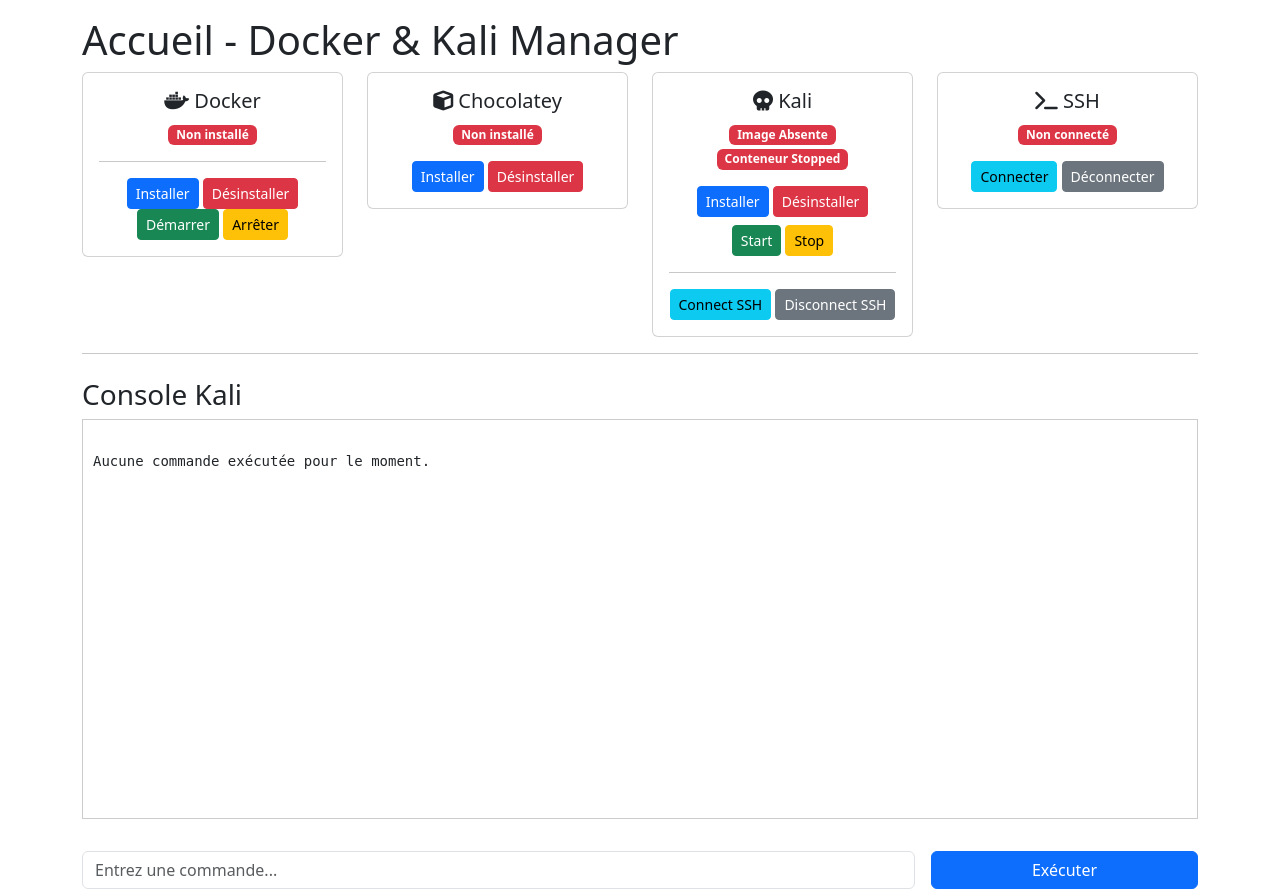
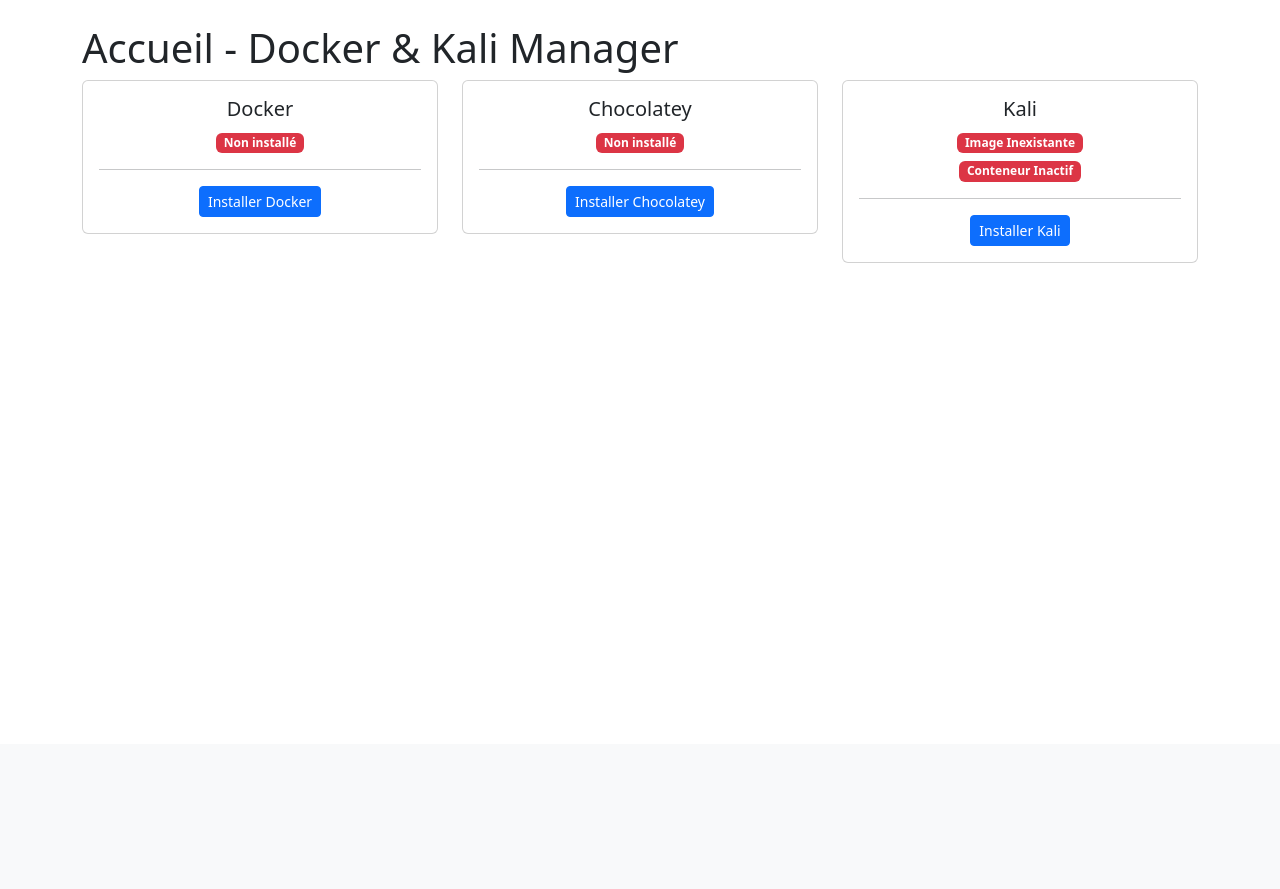
Before and after one commit to bcharthur/docker_kali_flask, a Flask app: page / in a window 1280 px wide. Shown: the part 56-945 px from the top of the page. After the commit the page ends 319 px from the top, so only its background shows below. Run offline with Flask 3, Linux system fonts and the light colour scheme.

Commit message:
amélioration

```diff
--- a/Controller/chocolatey_controller.py
+++ b/Controller/chocolatey_controller.py
@@ -9,8 +9,3 @@
 def install_chocolatey():
     choco_service.install_chocolatey()
     return redirect(url_for('home_bp.index'))
-
-@choco_bp.route('/choco/uninstall', methods=['POST'])
-def uninstall_chocolatey():
-    choco_service.uninstall_chocolatey()
-    return redirect(url_for('home_bp.index'))
--- a/Controller/home_controller.py
+++ b/Controller/home_controller.py
@@ -3,28 +3,21 @@
 from Service.docker_service import DockerService
 from Service.chocolatey_service import ChocolateyService
 from Service.kali_service import KaliService
-from Service.ssh_service import SSHService
-from Service.console_service import ConsoleService
 
 home_bp = Blueprint('home_bp', __name__)
 
 docker_service = DockerService()
 choco_service = ChocolateyService()
 kali_service = KaliService()
-ssh_service = SSHService()
-console_service = ConsoleService()
 
 @home_bp.route('/', methods=['GET'])
 def index():
     docker_status = docker_service.check_docker()
     choco_status = choco_service.check_chocolatey()
     kali_status = kali_service.check_kali()
-    ssh_status = ssh_service.check_ssh()
-
-    console_logs = console_service.get_logs()
-    return render_template('home/index.html',
-                           docker_status=docker_status,
-                           choco_status=choco_status,
-                           kali_status=kali_status,
-                           ssh_status=ssh_status,
-                           console_logs=console_logs)
+    return render_template(
+        'home/index.html',
+        docker_status=docker_status,
+        choco_status=choco_status,
+        kali_status=kali_status
+    )
--- a/Entity/docker_status.py
+++ b/Entity/docker_status.py
@@ -1,10 +1,8 @@
 # Entity/docker_status.py
-
 class DockerStatus:
-    def __init__(self, installed=False, version=None, running=False):
+    def __init__(self, installed=False, version=None):
         self.installed = installed
         self.version = version
-        self.running = running
 
     def __repr__(self):
-        return f"DockerStatus(installed={self.installed}, version={self.version}, running={self.running})"
+        return f"DockerStatus(installed={self.installed}, version={self.version})"
--- a/Entity/kali_status.py
+++ b/Entity/kali_status.py
@@ -5,4 +5,5 @@
         self.container_running = container_running
 
     def __repr__(self):
-        return f"KaliStatus(image_exists={self.image_exists}, container_running={self.container_running})"
+        return (f"KaliStatus(image_exists={self.image_exists}, "
+                f"container_running={self.container_running})")
--- a/app.py
+++ b/app.py
@@ -1,24 +1,19 @@
 # app.py
 from flask import Flask
+from Controller.home_controller import home_bp
 from Controller.docker_controller import docker_bp
 from Controller.chocolatey_controller import choco_bp
 from Controller.kali_controller import kali_bp
-from Controller.ssh_controller import ssh_bp
-from Controller.console_controller import console_bp
-from Controller.home_controller import home_bp
 
 def create_app():
-
     app = Flask(__name__)
     app.secret_key = "SECRET_KEY"
 
-    # Register blueprints
+    # Register Blueprints
     app.register_blueprint(home_bp, url_prefix='/')
     app.register_blueprint(docker_bp, url_prefix='/')
     app.register_blueprint(choco_bp, url_prefix='/')
     app.register_blueprint(kali_bp, url_prefix='/')
-    app.register_blueprint(ssh_bp, url_prefix='/')
-    app.register_blueprint(console_bp, url_prefix='/')
 
     return app
 
--- a/templates/base.html
+++ b/templates/base.html
@@ -1,19 +1,20 @@
+<!-- templates/base.html -->
 <!DOCTYPE html>
 <html lang="fr">
 <head>
   <meta charset="UTF-8" />
-  <title>Docker Kali Manager</title>
+  <title>Mon Docker & Kali Manager</title>
+  <!-- Bootstrap 5.x -->
   <link href="https://cdn.jsdelivr.net/npm/bootstrap@5.3.0/dist/css/bootstrap.min.css" rel="stylesheet">
-  <link rel="stylesheet" href="https://cdnjs.cloudflare.com/ajax/libs/font-awesome/6.0.0/css/all.min.css" />
 </head>
 <body>
-  <nav class="navbar navbar-expand-lg navbar-light bg-light mb-3">
+<nav class="navbar navbar-expand-md navbar-light bg-light">
   <div class="container">
     <a class="navbar-brand" href="{{ url_for('home_bp.index') }}">Docker Kali Manager</a>
   </div>
 </nav>
 
-  <div class="container">
+<div class="container mt-4">
   {% block content %}{% endblock %}
 </div>
 
--- a/templates/home/index.html
+++ b/templates/home/index.html
@@ -2,153 +2,83 @@
 {% block content %}
 <h1>Accueil - Docker & Kali Manager</h1>
 
-<div class="row row-cols-1 row-cols-md-2 row-cols-lg-4 g-4">
-  <!-- Docker card -->
+<div class="row row-cols-1 row-cols-md-3 g-4">
+
+  <!-- Docker Card -->
   <div class="col">
     <div class="card text-center">
       <div class="card-body">
-      <h5 class="card-title"><i class="fa-brands fa-docker"></i> Docker</h5>
+        <h5 class="card-title">
+          <i class="fa-brands fa-docker"></i> Docker
+        </h5>
         {% if docker_status.installed %}
           <span class="badge bg-success">Installé</span>
-        {% if docker_status.running %}
-          <span class="badge bg-success">Démarré</span>
-        {% else %}
-          <span class="badge bg-danger">Arrêté</span>
-        {% endif %}
+          <p class="mt-2"><strong>Version:</strong> {{ docker_status.version }}</p>
         {% else %}
           <span class="badge bg-danger">Non installé</span>
         {% endif %}
-
-      <hr>
-
-      <!-- Boutons -->
-      <form action="{{ url_for('docker_bp.install_docker') }}" method="POST" style="display:inline;">
-        <button class="btn btn-primary btn-sm" type="submit">Installer</button>
-      </form>
-      <form action="{{ url_for('docker_bp.uninstall_docker') }}" method="POST" style="display:inline;">
-        <button class="btn btn-danger btn-sm" type="submit">Désinstaller</button>
-      </form>
-      <form action="{{ url_for('docker_bp.start_docker') }}" method="POST" style="display:inline;">
-        <button class="btn btn-success btn-sm" type="submit">Démarrer</button>
-      </form>
-      <form action="{{ url_for('docker_bp.stop_docker') }}" method="POST" style="display:inline;">
-        <button class="btn btn-warning btn-sm" type="submit">Arrêter</button>
+        <hr />
+        <!-- Bouton Installer Docker -->
+        <form action="{{ url_for('docker_bp.install_docker') }}" method="POST">
+          <button class="btn btn-primary btn-sm" type="submit">
+            Installer Docker
+          </button>
         </form>
       </div>
     </div>
   </div>
 
-  <!-- Chocolatey card -->
+  <!-- Chocolatey Card -->
   <div class="col">
     <div class="card text-center">
       <div class="card-body">
-        <h5 class="card-title"><i class="fa-solid fa-cube"></i> Chocolatey</h5>
+        <h5 class="card-title">
+          <i class="fa-solid fa-cube"></i> Chocolatey
+        </h5>
         {% if choco_status.installed %}
           <span class="badge bg-success">Installé</span>
-          <p class="mt-2">Version : {{ choco_status.version }}</p>
+          <p class="mt-2"><strong>Version:</strong> {{ choco_status.version }}</p>
         {% else %}
           <span class="badge bg-danger">Non installé</span>
         {% endif %}
-        <div class="mt-3">
-          <form action="{{ url_for('choco_bp.install_choco') }}" method="POST" class="d-inline">
-            <button type="submit" class="btn btn-primary btn-sm">Installer</button>
-          </form>
-          <form action="{{ url_for('choco_bp.uninstall_choco') }}" method="POST" class="d-inline">
-            <button type="submit" class="btn btn-danger btn-sm">Désinstaller</button>
-          </form>
-        </div>
-      </div>
-    </div>
-  </div>
-
-  <!-- Kali card -->
-  <div class="col">
-    <div class="card text-center">
-      <div class="card-body">
-        <h5 class="card-title"><i class="fa-solid fa-skull"></i> Kali</h5>
-        {% if kali_status.image_exists %}
-          <span class="badge bg-success">Image OK</span>
-        {% else %}
-          <span class="badge bg-danger">Image Absente</span>
-        {% endif %}
-        <br/>
-        {% if kali_status.container_running %}
-          <span class="badge bg-success mt-1">Conteneur Running</span>
-        {% else %}
-          <span class="badge bg-danger mt-1">Conteneur Stopped</span>
-        {% endif %}
-        <div class="mt-3">
-          <form action="{{ url_for('kali_bp.install_kali') }}" method="POST" class="d-inline">
-            <button type="submit" class="btn btn-primary btn-sm">Installer</button>
-          </form>
-          <form action="{{ url_for('kali_bp.uninstall_kali') }}" method="POST" class="d-inline">
-            <button type="submit" class="btn btn-danger btn-sm">Désinstaller</button>
-          </form>
-        </div>
-        <div class="mt-2">
-          <form action="{{ url_for('kali_bp.start_kali') }}" method="POST" class="d-inline">
-            <button type="submit" class="btn btn-success btn-sm">Start</button>
-          </form>
-          <form action="{{ url_for('kali_bp.stop_kali') }}" method="POST" class="d-inline">
-            <button type="submit" class="btn btn-warning btn-sm">Stop</button>
-          </form>
-        </div>
-        <hr>
-        <!-- SSH actions -->
-        <form action="{{ url_for('ssh_bp.connect_ssh') }}" method="POST" class="d-inline">
-          <button type="submit" class="btn btn-info btn-sm">Connect SSH</button>
-        </form>
-        <form action="{{ url_for('ssh_bp.disconnect_ssh') }}" method="POST" class="d-inline">
-          <button type="submit" class="btn btn-secondary btn-sm">Disconnect SSH</button>
+        <hr />
+        <form action="{{ url_for('choco_bp.install_chocolatey') }}" method="POST">
+          <button class="btn btn-primary btn-sm" type="submit">
+            Installer Chocolatey
+          </button>
         </form>
       </div>
     </div>
   </div>
 
-  <!-- SSH card (optionnel) -->
+  <!-- Kali Card -->
   <div class="col">
     <div class="card text-center">
       <div class="card-body">
-        <h5 class="card-title"><i class="fa-solid fa-terminal"></i> SSH</h5>
-        {% if ssh_status.connected %}
-          <span class="badge bg-success">Connecté</span>
+        <h5 class="card-title">
+          <i class="fa-solid fa-skull"></i> Kali
+        </h5>
+        {% if kali_status.image_exists %}
+          <span class="badge bg-success">Image OK</span>
         {% else %}
-          <span class="badge bg-danger">Non connecté</span>
+          <span class="badge bg-danger">Image Inexistante</span>
         {% endif %}
-        <div class="mt-3">
-          <form action="{{ url_for('ssh_bp.connect_ssh') }}" method="POST" class="d-inline">
-            <button type="submit" class="btn btn-info btn-sm">Connecter</button>
-          </form>
-          <form action="{{ url_for('ssh_bp.disconnect_ssh') }}" method="POST" class="d-inline">
-            <button type="submit" class="btn btn-secondary btn-sm">Déconnecter</button>
+        <br/>
+        {% if kali_status.container_running %}
+          <span class="badge bg-success mt-2">Conteneur En Cours</span>
+        {% else %}
+          <span class="badge bg-danger mt-2">Conteneur Inactif</span>
+        {% endif %}
+        <hr />
+        <!-- Installer => build + run -->
+        <form action="{{ url_for('kali_bp.install_kali') }}" method="POST">
+          <button class="btn btn-primary btn-sm" type="submit">
+            Installer Kali
+          </button>
         </form>
       </div>
     </div>
   </div>
-  </div>
-</div>
 
-<hr>
-
-<!-- Cadre console -->
-<div class="mt-4">
-  <h3>Console Kali</h3>
-  <pre style="border:1px solid #ccc; padding:10px; height:400px; overflow-y:auto; font-family:monospace;">
-{% if console_logs %}
-{{ console_logs | join('\n\n') }}
-{% else %}
-Aucune commande exécutée pour le moment.
-{% endif %}
-  </pre>
-
-  <!-- Formulaire commande -->
-  <form action="{{ url_for('console_bp.console_execute') }}" method="POST" class="row g-3 align-items-center mt-2">
-    <div class="col-12 col-sm-9">
-      <input type="text" name="command" class="form-control" placeholder="Entrez une commande..." />
-    </div>
-    <div class="col-12 col-sm-3">
-      <button type="submit" class="btn btn-primary w-100">Exécuter</button>
-    </div>
-  </form>
 </div>
 {% endblock %}
```
Also changed, not shown: Controller/docker_controller.py (+0 -15 lines), Controller/kali_controller.py (+3 -18 lines), Service/chocolatey_service.py (+8 -10 lines), Service/docker_service.py (+5 -75 lines), Service/kali_service.py (+27 -47 lines). Lines whose indentation alone changed are shown as unchanged.
